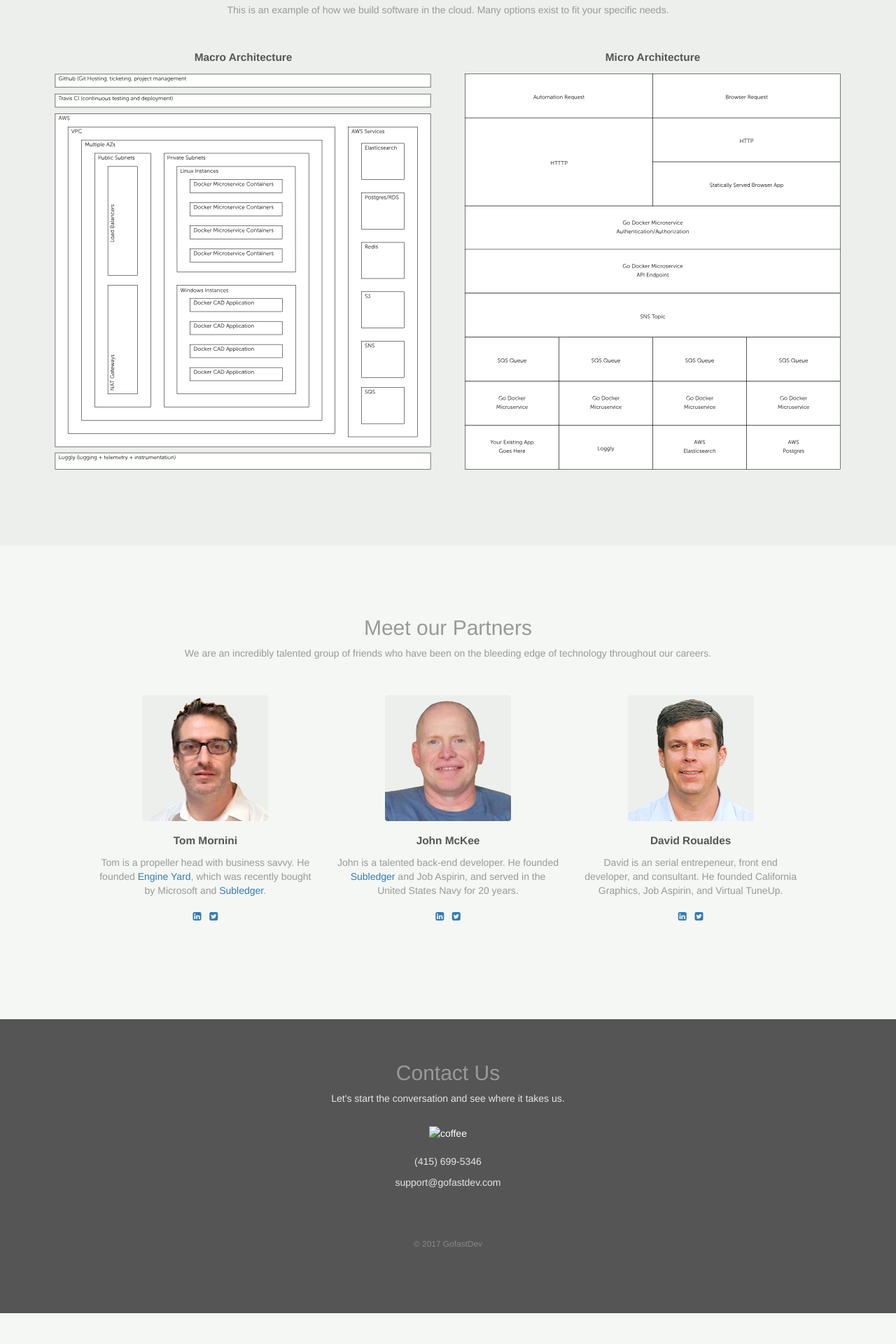
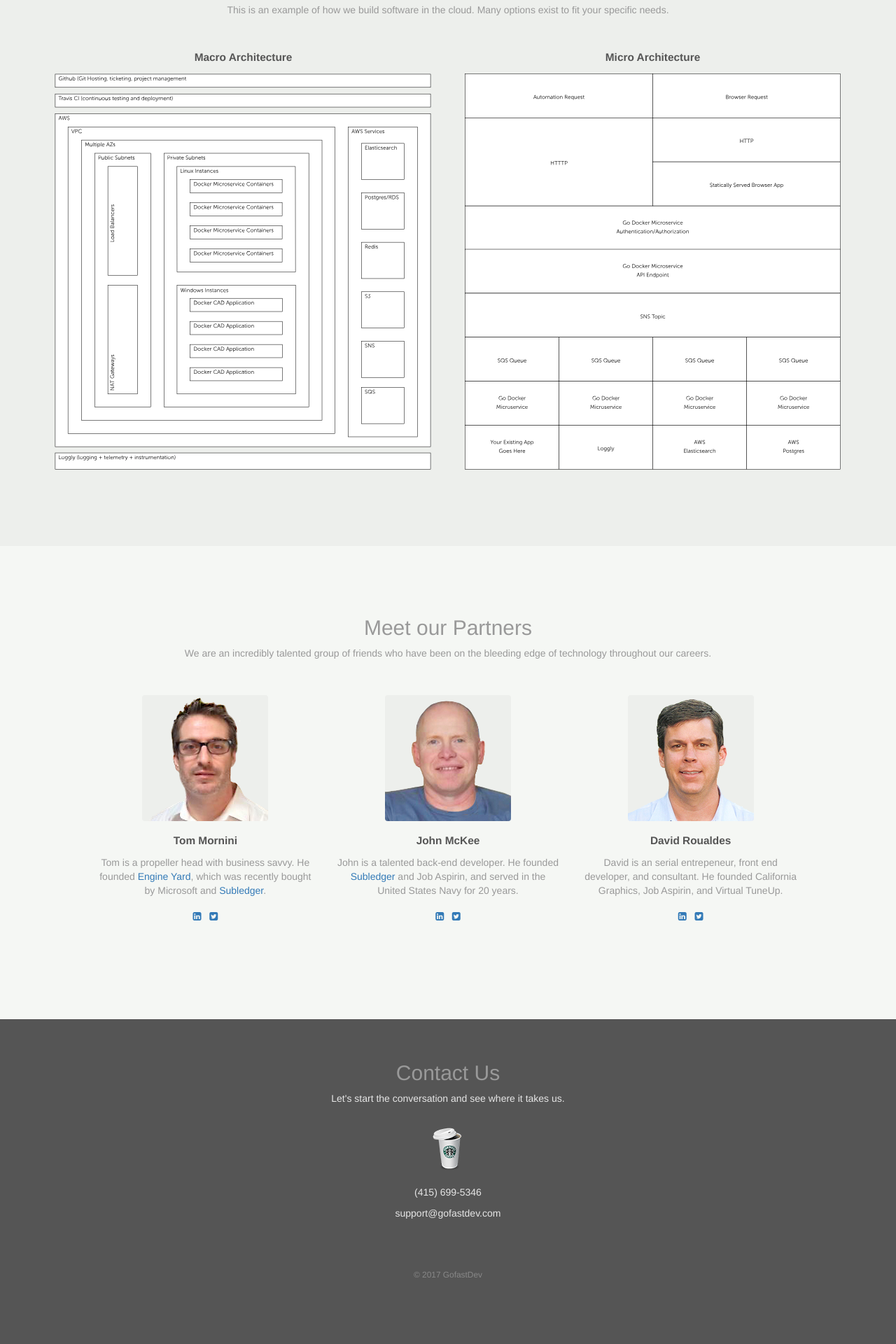
Before and after one commit to droualdes/gofastdev, a Jekyll site: the page built from index.html, in a window 1280 px wide. Shown: the part 3185-5105 px from the top of the page at 70% size. Built offline with Jekyll 4.4.1, drawn with Linux system fonts in a browser that asks for light colours; before the commit the page ends 5061 px from its top, so only the background shows below that.

Commit message:
Fix URLs

```diff
--- a/_includes/footer.html
+++ b/_includes/footer.html
@@ -8,7 +8,7 @@
 			<p class="explanation">
 				Let's start the conversation and see where it takes us.
 			</p>
-			<img src="{{ "/images/starbucks-coffee.png | relative_url }}" alt="coffee">
+			<img src="{{ "/images/starbucks-coffee.png" | relative_url }}" alt="coffee">
 				<p>
 					(415) 699-5346
 				</p>
```
Also changed, not shown: 11 other files.
